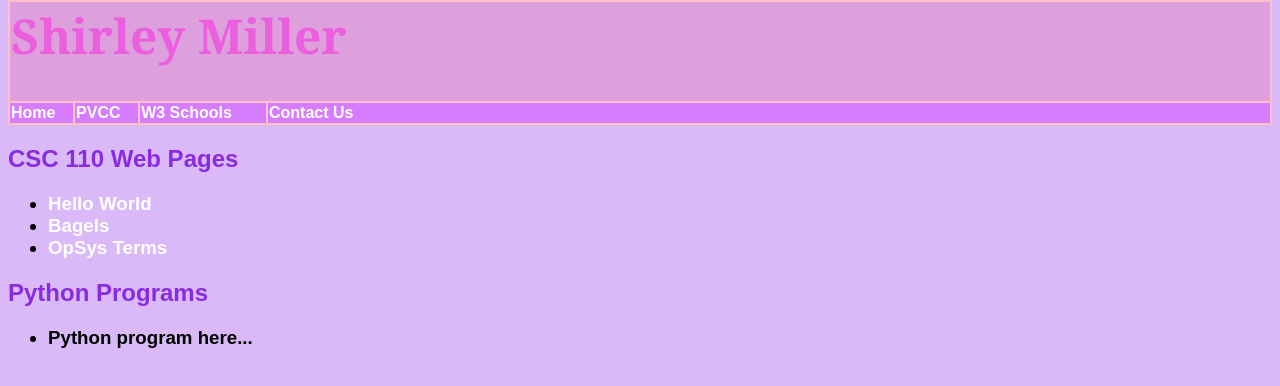
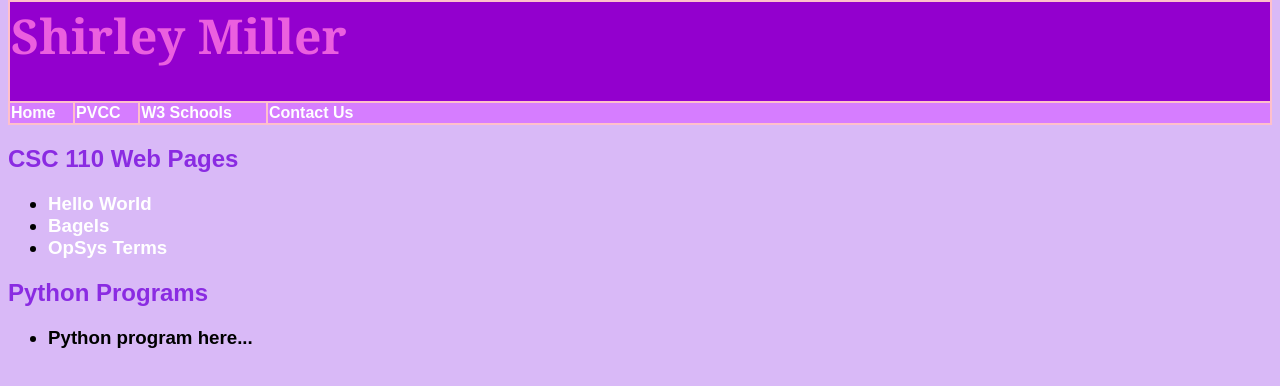
Before and after one commit to smiller-pvcc/smiller-pvcc.github.io, a plain HTML site: page index.html in a window 1280 px wide. Drawn offline with Linux system fonts and the light colour scheme.

Commit message:
Update index.html

```diff
--- a/index.html
+++ b/index.html
@@ -21,7 +21,7 @@
 </head>
 <body>
     <table>
-        <tr style ="background-color: plum;"><td colspan="4"><h1>Shirley Miller</h1></td></tr>
+        <tr style ="background-color: rgb(147, 0, 206);"><td colspan="4"><h1>Shirley Miller</h1></td></tr>
         <tr>
             <td><a href="index.html"> Home </a></td>
             <td><a href="https://www.pvcc.edu"> PVCC </a></td>
```
